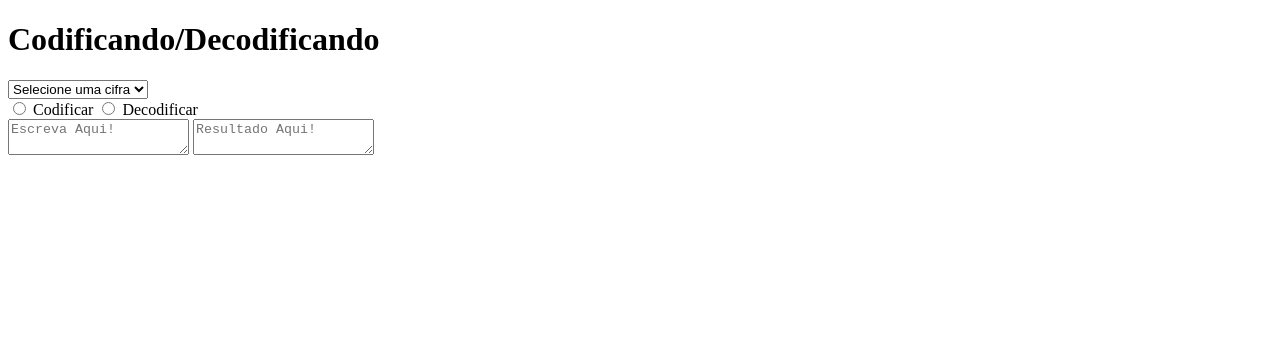
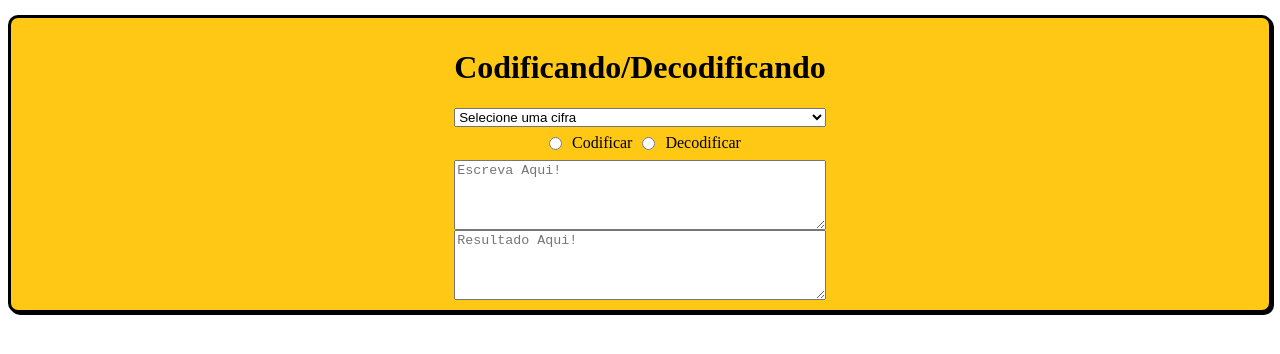
Before and after one commit to RafaelSFsoares/codificador, a plain HTML site: page index.html in a window 1280 px wide. Drawn offline with Linux system fonts and the light colour scheme.

Commit message:
'fazendo'

```diff
--- a/index.html
+++ b/index.html
@@ -27,8 +27,8 @@
                 <input type="radio" name="decod" id="radioDecodificar">
                 <label>Decodificar</label>
             </div>
-            <textarea id="texto" name="escrita-inicial" placeholder="Escreva Aqui!" ></textarea>
-            <textarea id="resultadoTexto" placeholder="Resultado Aqui!" readonly style="cursor: auto;"></textarea>
+            <textarea id="texto" name="escrita-inicial" placeholder="Escreva Aqui!" onkeyup="codifica()"></textarea>
+            <textarea id="resultadoTexto" placeholder="Resultado Aqui!" readonly></textarea>
 
         </form>
 
--- a/index.js
+++ b/index.js
@@ -9,7 +9,7 @@ function codifica() {
 }
 function cifraCesar() {
   var alfabeto = ["a", "b", "c", "d", "e", "f", "g", "h", "i", "j", "k", "l", "m", "n", "o", "p", "q", "r", "s", "t", "u", "v", "w", "x", "y", "z"];
-  var letra = document.documentElementById('texto').value.toUpperCase();
+  var letra = document.querySelector('#texto').value.toUpperCase();
   var resultado = '';
 
   for (var i = 0; i < letra.length; i++) {
@@ -42,136 +42,3 @@ function formBase64() {
   //     saida.innerHTML = btoa(texto);
   // }
 }
-
-
-
-
-
-
-
-
-
-
-
-
-
-
-
-//EXEMPLO
-
-// function codCaesar(chaveCaesar){
-//     var escreva = document.getElementById("texto").value;
-//     var saida = document.getElementById("resultadoTexto");
-//     var codificador = "";
-//     saida.innerHTML = "";
-
-//     for (var i = 0; i < escreva.length; i++ ){
-//         codificador = escreva.charCodeAt(i);
-
-
-//         if (codificador>=97 && codificador<= 122){
-//             codificador = codificador + chaveCaesar;
-//             if (codificador> 122){
-//                 codificador = codificador - 26;
-//             }else if(codificador< 97){
-//                 codificador = codificador + 26;
-//             }
-//         }
-
-//         if (codificador>=65 && codificador<= 90){
-//             codificador = codificador + chaveCaesar;
-//             if (codificador> 90){
-//                 codificador = codificador - 26;
-//             }else if(codificador<65){
-//                 codificador = codificador + 26;
-//             }
-//         }
-//         saida.innerHTML += String.fromCharCode(codificador);
-//     }
-
-// }
-
-
-
-
-
-
-
-
-
-
-
-
-
-
-
-
-
-
-
-
-
-
-
-
-
-
-
-
-
-
-
-
-
-
-
-
-
-
-
-
-
-
-
-
-
-
-
-
-
-
-
-
-
-
-
-
-// EXEMPLO
-
-
-// const resultado = document.getElementById('saida');
-
-// document.getElementById('enviar').addEventListener('click', () => {
-
-//   var textarea = document.getElementById('texto').value;
-//   var result = [];
-//   const chave = +document.getElementById('radioCodificar').value;
-//   var listaText = textarea.split('');
-
-
-//   for (var i = 0; i < listaText.length; i++) {
-//     if (listaText[i].charCodeAt() >= 65 && listaText[i].charCodeAt() <= 90) {
-
-//       var str = String.fromCharCode(((listaText[i].charCodeAt() - 65 + chave) % 25) + 65)
-//       result.push(str)
-
-//     } else {
-//       result.push(listaText[i])
-//     }
-
-//   }
-
-//   console.log(result)
-//   resultado.innerText = result;
-
-// })
--- a/style.css
+++ b/style.css
@@ -1,4 +1,4 @@
-/* .container{
+.container{
     display: flex;
     justify-content: center;
     border: 3px solid black;
@@ -14,9 +14,9 @@
     display: flex;
     flex-direction: column;
 
-} */
+}
 
-/* h1 {
+h1 {
     text-align: center;
 }
 
@@ -33,8 +33,8 @@ input{
 #radio {
     display: flex;
     flex-direction: row;
-} */
-/*
+}
+
 #bolinha {
     display: flex;
     flex-direction: row;
@@ -48,4 +48,4 @@ input{
 
 
 
-} */
+}
```
